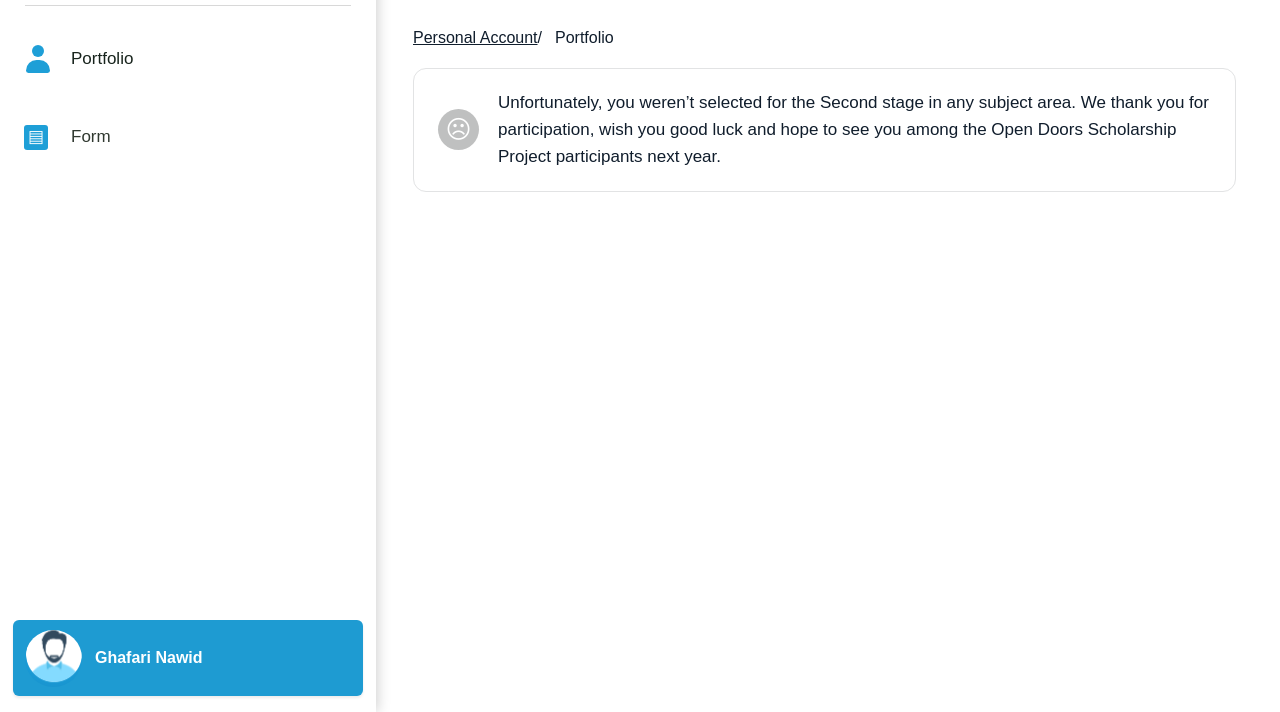
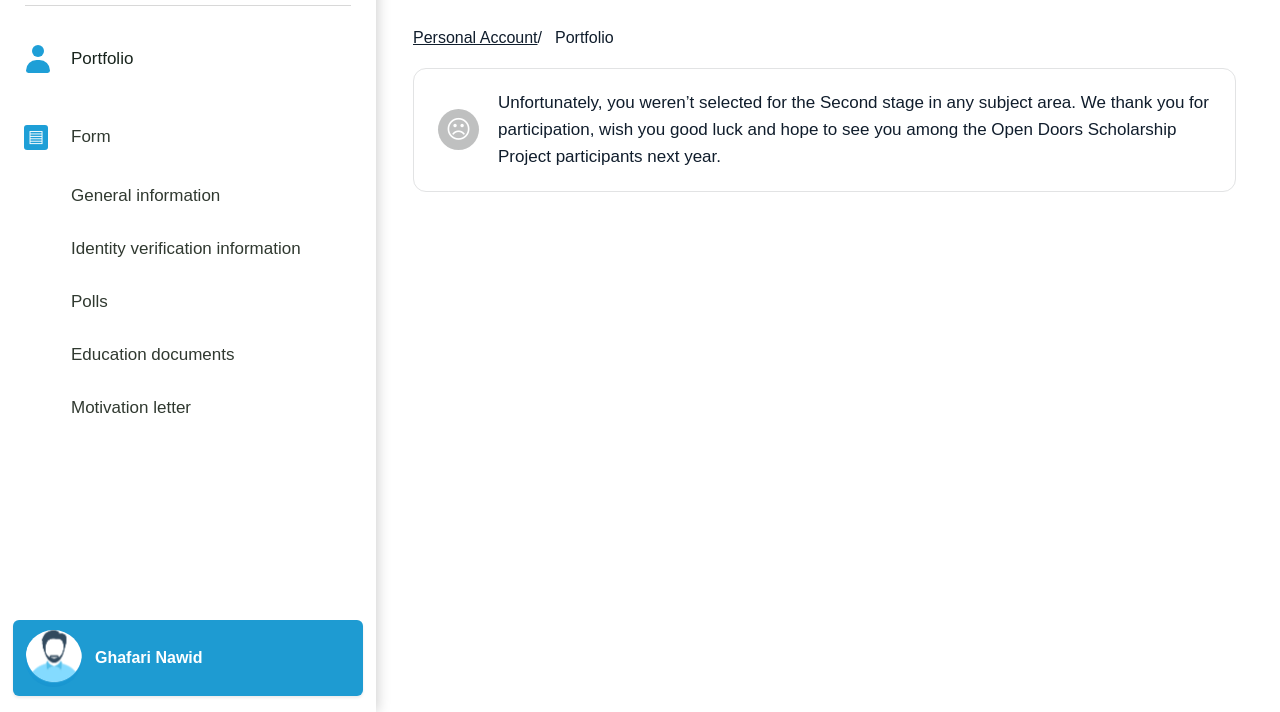
Before and after one commit to coder-irfan/opendoors, a plain HTML site: page index.html in a window 1280 px wide. Shown: the part 88-800 px from the top of the page. Drawn offline with Linux system fonts and the light colour scheme.

Commit message:
Add static sidebar labels

```diff
--- a/index.html
+++ b/index.html
@@ -22,6 +22,11 @@
           <span class="nav-icon form-icon" aria-hidden="true">▤</span>
           <span>Form</span>
         </a>
+        <div class="nav-static">General information</div>
+        <div class="nav-static">Identity verification information</div>
+        <div class="nav-static">Polls</div>
+        <div class="nav-static">Education documents</div>
+        <div class="nav-static">Motivation letter</div>
       </nav>
 
       <div class="account-card">
--- a/styles.css
+++ b/styles.css
@@ -76,6 +76,14 @@ body {
 
 .nav-link.active {
   color: #18241d;
+}
+.nav-static {
+  min-height: 43px;
+  margin: 0 11px 10px 58px;
+  color: #303930;
+  font-size: 17px;
+  line-height: 1.3;
+  cursor: default;
 }
 .nav-icon {
   color: #1e9fd7;
```
